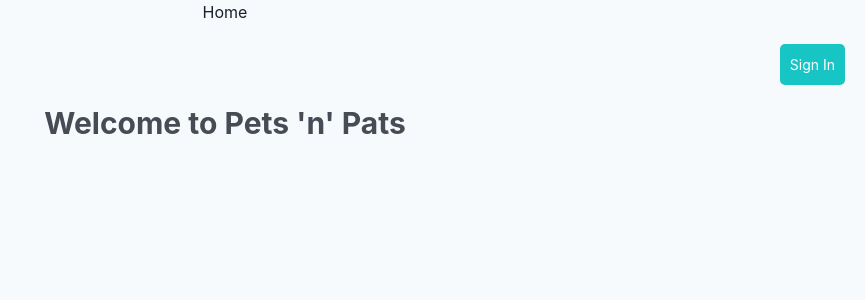
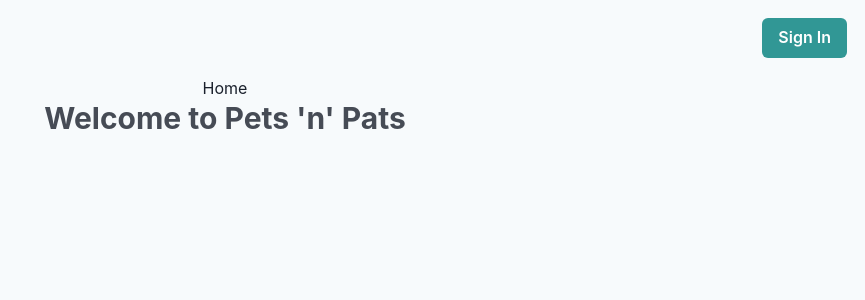
Before and after one commit to mako-hammerhead-2022/pets-n-pats, a React (Vite) app: page / in a window 1280 px wide. Shown: the top 300 px of the page, without its empty margins (415-1280 px from the left). Built offline with nearby package versions, Linux system fonts and the light colour scheme; no server answers.

Commit message:
Add Chakra styled buttons to homepage
Co-authored-by: Anna An <Annahcj@users.noreply.github.com>

```diff
--- a/client/App.jsx
+++ b/client/App.jsx
@@ -13,13 +13,13 @@ function App() {
   return (
     <Box className='App'>
       <nav>
+        <Login />
         <ul>
           <li>
             <Link to='/'>Home</Link>
           </li>
         </ul>
       </nav>
-      <Login />
       <Heading fontSize='3xl' opacity='80%'>
         {"Welcome to Pets 'n' Pats"}
       </Heading>
--- a/client/components/Login.css
+++ b/client/components/Login.css
@@ -2,17 +2,6 @@
   font-size: 18px;
   color: rgb(0, 0, 0);
   margin: 10px;
-}
-
-.btn {
-  background-color: rgb(23, 197, 197);
-  color: white;
-  font-size: 14px;
-  border-radius: 5px;
-  border-style: none;
-  padding: 10px;
-  margin: 10px;
-  cursor: pointer;
 }
 
 .avatar {
--- a/client/components/Login.jsx
+++ b/client/components/Login.jsx
@@ -1,5 +1,6 @@
 import React from 'react'
 import { useAuth0 } from '@auth0/auth0-react'
+import { Button } from '@chakra-ui/react'
 
 import './Login.css'
 
@@ -24,15 +25,15 @@ const Login = () => {
       )}
       {isAuthenticated ? (
         <>
-          <button onClick={handleSignOut} className='btn'>
+          <Button onClick={handleSignOut} colorScheme='teal' m={2}>
             Sign Out
-          </button>
+          </Button>
           <img src={user.picture} className='avatar' />
         </>
       ) : (
-        <button onClick={handleSignIn} className='btn'>
+        <Button onClick={handleSignIn} colorScheme='teal' m={2}>
           Sign In
-        </button>
+        </Button>
       )}
     </div>
   )
--- a/client/components/Voting.jsx
+++ b/client/components/Voting.jsx
@@ -21,6 +21,7 @@ function Voting() {
     <>
       <Button
         colorScheme='teal'
+        m={2}
         value={id[0]}
         onClick={() => handleSubmit(id[0])}
       >
@@ -29,6 +30,7 @@ function Voting() {
       </Button>
       <Button
         colorScheme='teal'
+        m={2}
         value={null}
         onClick={() => handleSubmit('skip')}
       >
@@ -37,6 +39,7 @@ function Voting() {
       </Button>
       <Button
         colorScheme='teal'
+        m={2}
         value={id[1]}
         onClick={() => handleSubmit(id[1])}
       >
```
